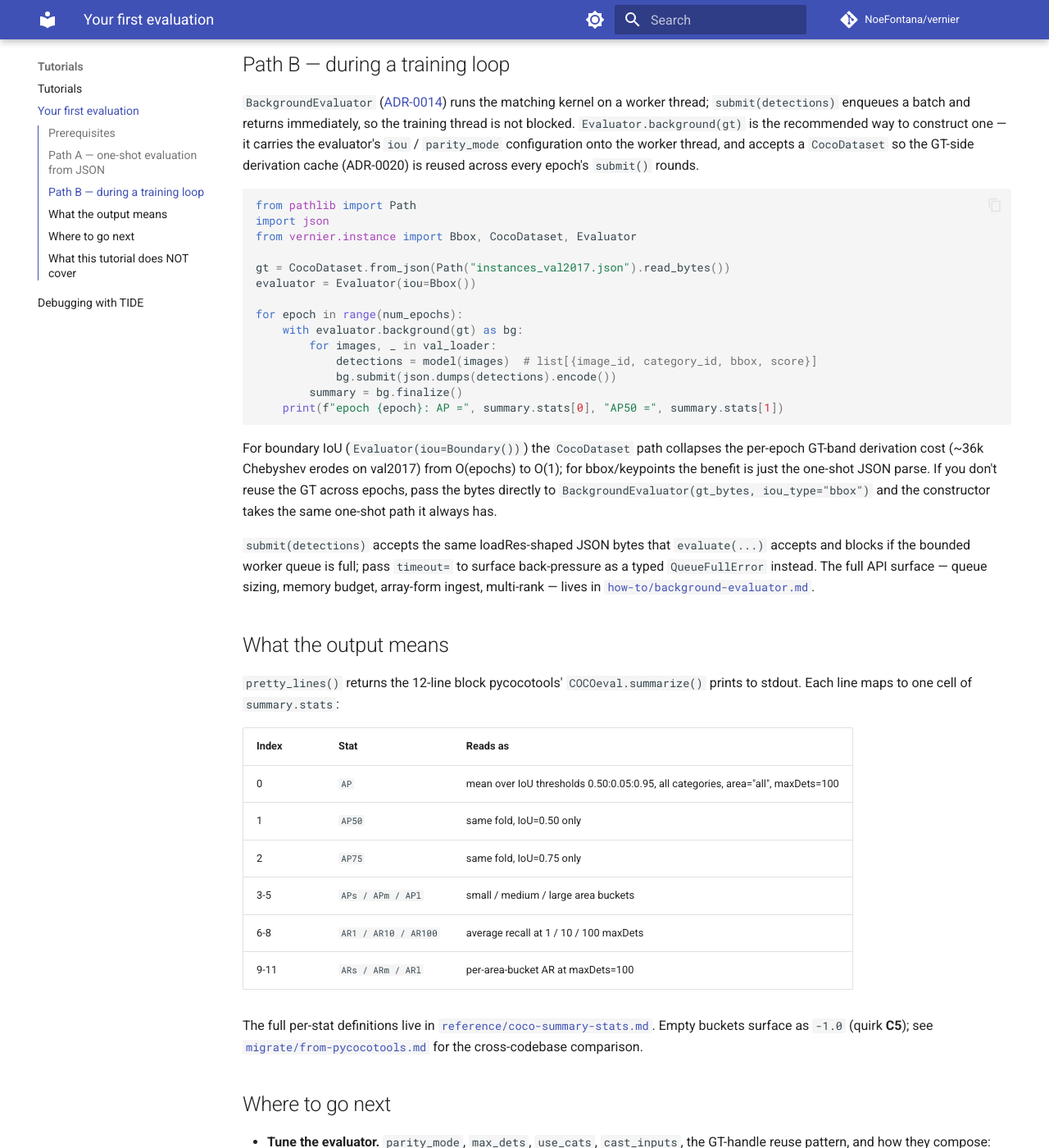
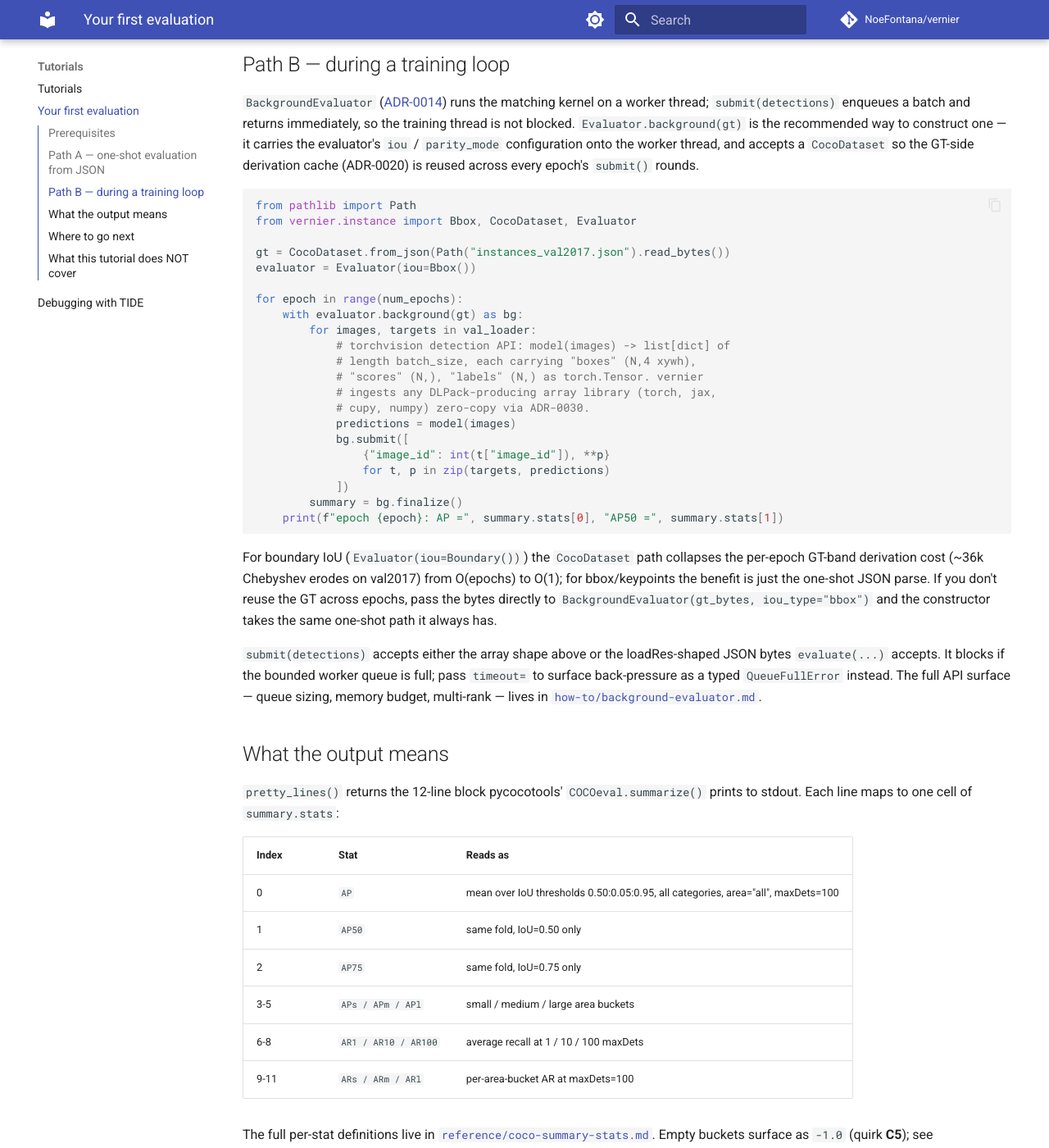
Before and after one commit to NoeFontana/vernier, an MkDocs documentation site: the page built from docs/tutorials/first-evaluation.md, in a window 1280 px wide and 1400 px high, scrolled down 1224 px. Shown: the whole window at 82% size. Built offline with MkDocs 1.6.1 and Material for MkDocs 9.7.7, drawn with Linux system fonts in a browser that asks for light colours; comment, search, counter and statistics services are not loaded.

Commit message:
docs(tutorial+readme): use batched array-ingest in the training-loop snippet
The Path B / training-loop snippet showed JSON-encoding each batch
(`bg.submit(json.dumps(detections).encode())`). That works but hides
the canonical shape: torchvision's `model(images) -> list[dict]` (one
per-image dict carrying boxes / scores / labels as tensors), zip with
targets to attach image_id, submit the list — vernier consumes the
tensors zero-copy via DLPack (ADR-0030).

Updated both the README and docs/tutorials/first-evaluation.md so a
reader copy-pasting the snippet immediately sees the array shape;
adjusted the surrounding prose to note that `submit()` accepts either
the array list or loadRes-shaped JSON bytes.

````diff
--- a/docs/tutorials/first-evaluation.md
+++ b/docs/tutorials/first-evaluation.md
@@ -75,7 +75,6 @@ derivation cache (ADR-0020) is reused across every epoch's
 
 ```python
 from pathlib import Path
-import json
 from vernier.instance import Bbox, CocoDataset, Evaluator
 
 gt = CocoDataset.from_json(Path("instances_val2017.json").read_bytes())
@@ -83,9 +82,17 @@ evaluator = Evaluator(iou=Bbox())
 
 for epoch in range(num_epochs):
     with evaluator.background(gt) as bg:
-        for images, _ in val_loader:
-            detections = model(images)  # list[{image_id, category_id, bbox, score}]
-            bg.submit(json.dumps(detections).encode())
+        for images, targets in val_loader:
+            # torchvision detection API: model(images) -> list[dict] of
+            # length batch_size, each carrying "boxes" (N,4 xywh),
+            # "scores" (N,), "labels" (N,) as torch.Tensor. vernier
+            # ingests any DLPack-producing array library (torch, jax,
+            # cupy, numpy) zero-copy via ADR-0030.
+            predictions = model(images)
+            bg.submit([
+                {"image_id": int(t["image_id"]), **p}
+                for t, p in zip(targets, predictions)
+            ])
         summary = bg.finalize()
     print(f"epoch {epoch}: AP =", summary.stats[0], "AP50 =", summary.stats[1])
 ```
@@ -98,11 +105,11 @@ across epochs, pass the bytes directly to
 `BackgroundEvaluator(gt_bytes, iou_type="bbox")` and the constructor
 takes the same one-shot path it always has.
 
-`submit(detections)` accepts the same loadRes-shaped JSON bytes that
-`evaluate(...)` accepts and blocks if the bounded worker queue is
-full; pass `timeout=` to surface back-pressure as a typed
-`QueueFullError` instead. The full API surface — queue sizing,
-memory budget, array-form ingest, multi-rank — lives in
+`submit(detections)` accepts either the array shape above or the
+loadRes-shaped JSON bytes `evaluate(...)` accepts. It blocks if the
+bounded worker queue is full; pass `timeout=` to surface back-pressure
+as a typed `QueueFullError` instead. The full API surface — queue
+sizing, memory budget, multi-rank — lives in
 [`how-to/background-evaluator.md`](../how-to/background-evaluator.md).
 
 ## What the output means
````
Also changed, not shown: README.md (+10 -4 lines).
